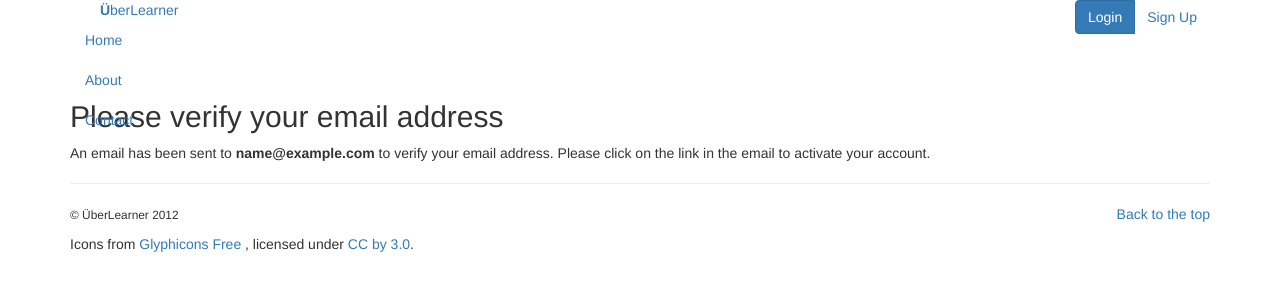
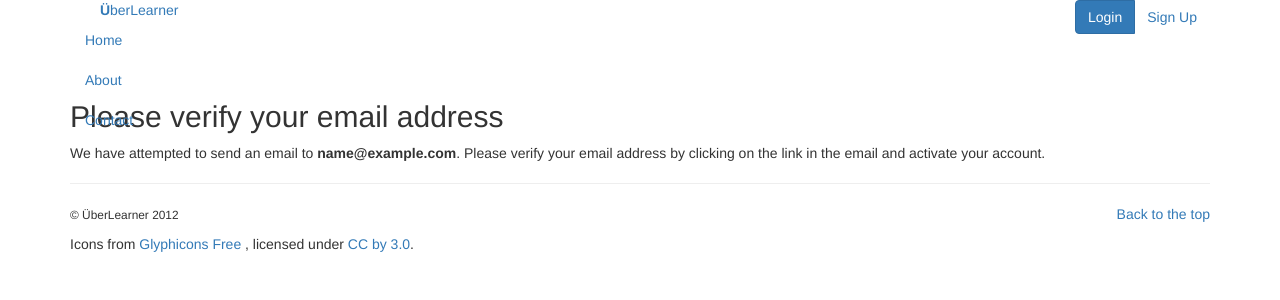
Before and after one commit to Uberlearner/uberlearner, a Django app: template uberlearner/templates/allauth/account/verification_sent.html in a window 1280 px wide. Shown: the top 300 px of the page. Run offline with Django 3.2, Linux system fonts and the light colour scheme; the template is opened without the code that fills it: most values are stand-ins (such as "Sample title", 1, 10 or a date in 2020); parts of the project's set-up code (start-up, migrations or seed data) failed here and were passed over; some libraries are stand-ins or nearby versions.

Commit message:
Changed the verification_sent template to more appropriately reflect the emailing

```diff
--- a/uberlearner/templates/allauth/account/verification_sent.html
+++ b/uberlearner/templates/allauth/account/verification_sent.html
@@ -2,5 +2,5 @@
 
 {% block content %}
 <h2>Please verify your email address</h2>
-<p>An email has been sent to <b>{{email}}</b> to verify your email address. Please click on the link in the email to activate your account.</p>
+<p>We have attempted to send an email to <b>{{email}}</b>. Please verify your email address by clicking on the link in the email and activate your account.</p>
 {% endblock %}
```
